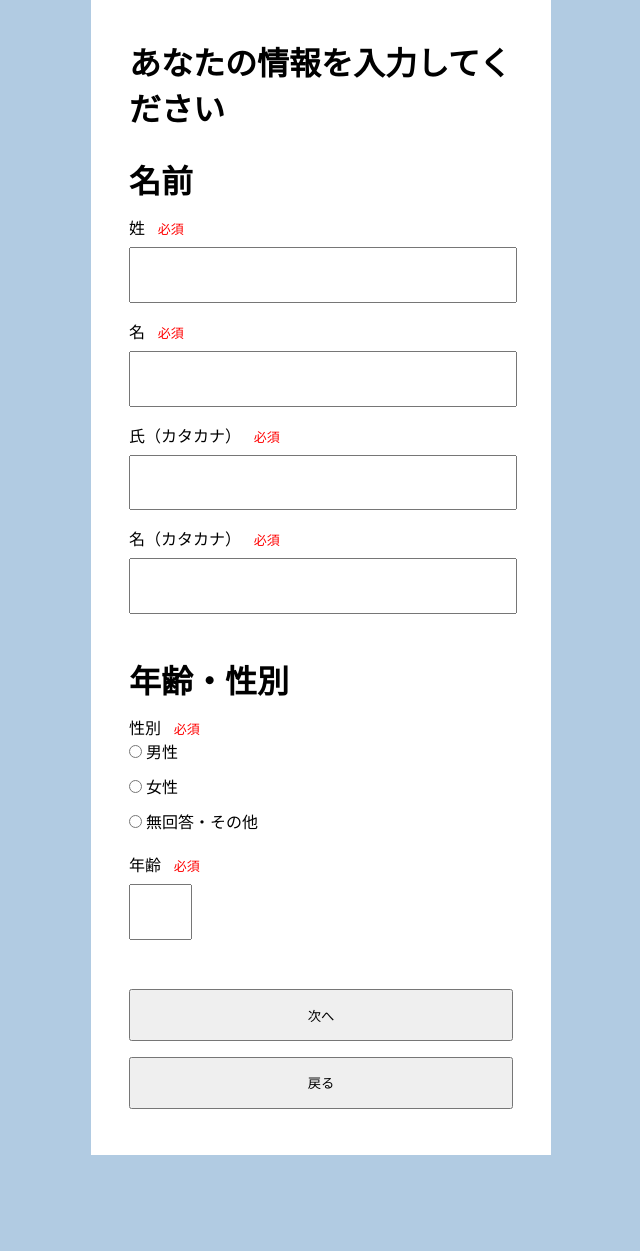
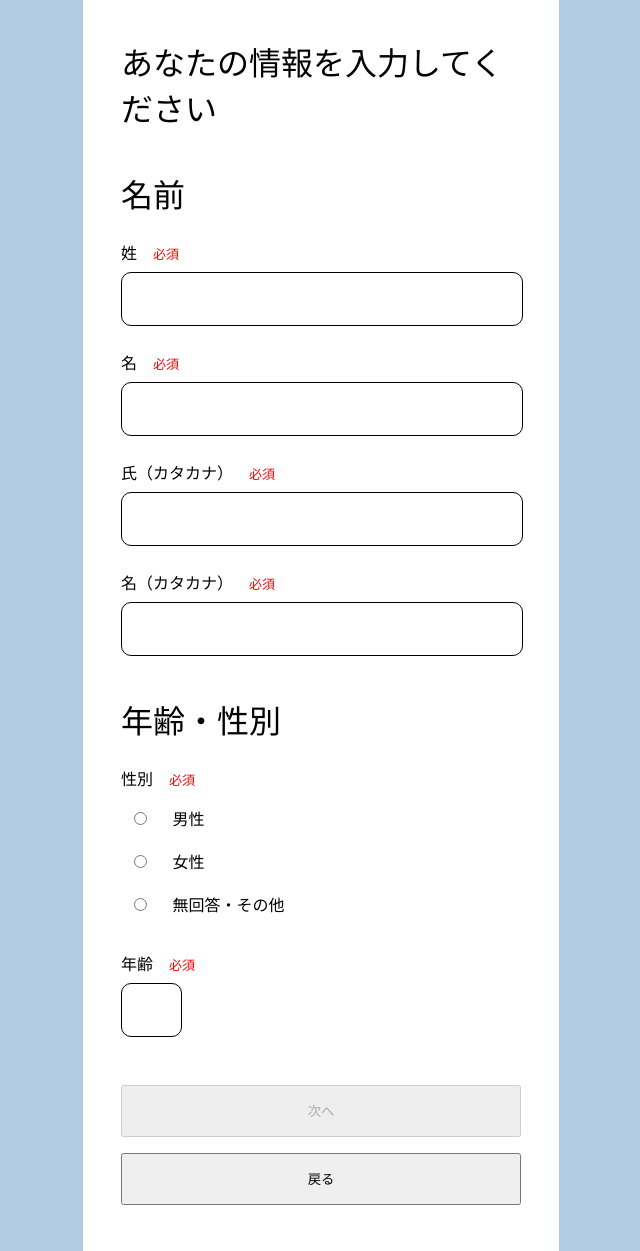
Before and after one commit to sa8na9/251015_validation, a plain HTML site: page index.html in a window 1280 px wide. Shown: the whole page, without its empty margins (319-959 px from the left). Before the commit the page ends 1155 px from the top, so only its background shows below. Drawn offline with Linux system fonts and the light colour scheme.

Commit message:
new commit

```diff
--- a/index.html
+++ b/index.html
@@ -14,54 +14,63 @@
 
         <h1 class="title">あなたの情報を入力してください</h1>
 
+        <form id="form_submit" name="form_submit">
+
             <div class="content_name">
-
                 <h1 class="sub_title">名前</h1>
 
-            <form class="form_name">
-                <label for="sei_kanji">姓<span>必須</span><br>
-                    <input type="text" name="sei_kanji" id="sei_kanji" required><br>
+                <div class="content_name_input">
+                    <label for="sei_kanji">姓<span> 必須</span><br>
+                        <input type="text" id="sei_kanji" name="name" onBlur="inputCheck(this)" required><br>
+                        <div class="error_text" id="error_sei_kanji"></div>
                     </label>
+                </div>
 
-                <label for="mei_kanji">名<span>必須</span><br>
-                    <input type="text" name="mei_kanji" id="mei_kanji" required><br>
+                <div class="content_name_input">
+                    <label for="mei_kanji">名<span> 必須</span><br>
+                        <input type="text" id="mei_kanji" name="name" onBlur="inputCheck(this)" required><br>
+                        <div class="error_text" id="error_mei_kanji"></div>
                     </label>
+                </div>
 
-                <label for="shi_kana">氏（カタカナ）<span>必須</span><br>
-                    <input type="text" name="shi_kana" id="shi_kana" required><br>
+                <div class="content_name_input">
+                    <label for="shi_kana">氏（カタカナ）<span> 必須</span><br>
+                        <input type="text" id="shi_kana" name="name" onBlur="inputCheck(this)" required><br>
+                        <div class="error_text" id="error_shi_kana"></div>
                     </label>
+                </div>
 
-                <label for="mei_kana">名（カタカナ）<span>必須</span><br>
-                    <input type="text" name="mei_kana" id="mei_kana" required><br>
+                <div class="content_name_input">
+                    <label for="mei_kana">名（カタカナ）<span> 必須</span><br>
+                        <input type="text" id="mei_kana" name="name" onBlur="inputCheck(this)" required><br>
+                        <div class="error_text" id="error_mei_kana"></div>
                     </label>
-            </form>
+                </div>
 
             </div>
 
             <div class="contents_age_gender">
-
                 <h1 class="sub_title">年齢・性別</h1>
-            <form class="form_age_gender">
 
                 <div class="content_gender">
-                    性別<span>必須</span><br>
-                    <input type="radio" id="men" name="radio_gender"><label for="men" required> 男性</label><br>
-                    <input type="radio" id="women" name="radio_gender"><label for="women" required> 女性</label><br>
-                    <input type="radio" id="other" name="radio_gender"><label for="other" required> 無回答・その他</label><br>
+                    <p>性別</p><span> 必須</span><br>
+                    <input type="radio" id="men" name="radio_gender"><label for="men" onChange="inputCheck(this)">男性</label><br>
+                    <input type="radio" id="women" name="radio_gender"><label for="women" onChange="inputCheck(this)">女性</label><br>
+                    <input type="radio" id="other" name="radio_gender"><label for="other" onChange="inputCheck(this)">無回答・その他</label><br>
                 </div>
 
                 <div class="content_age">
-                    <label for="age">年齢<span>必須</span><br>
-                        <input type="number" id="age" name="age"><br>
+                    <label for="age"><p>年齢</p><span> 必須</span><br>
+                        <input class="input_age" type="text" id="age" name="age" onBlur="inputCheck(this)" required><br>
+                        <div class="error_text" id="error_age"></div>
                     </label>
                 </div>
+            </div>
+
+            <button class="btn_next" name="btn_next" disabled>次へ</button><br>
+            <button>戻る</button>
 
         </form>
-
-        </div>
-
-        <button id="button_next">次へ</button><br>
-        <button>戻る</button>
 
     </div><!-- /main_contents -->
     <script src="script.js"></script>
--- a/script.js
+++ b/script.js
@@ -1,5 +1,119 @@
-const button_next = document.getElementById('button_next');
+// 入力値の正当性
+const checkList = {'sei_kanji': false, 'mei_kanji': false, 'shi_kana': false, 'mei_kana': false, 'gender': false, 'age': false};
 
-button_next.addEventListener('click', () => {
-    alert("ボタンクリック");
+// エラー文表示関数                 id・エラー内容ごとのメッセージを表示したいので、後述のメイン関数で引数に積んでもらう
+function displayError(subjectId, message) {
+    const errorSubject = document.getElementById(`error_${subjectId}`);
+    // 対象にエラーが発生していたら
+    if (errorSubject) {
+        errorSubject.textContent = message; // idごとのメッセージを表示
+    }
+}
+
+// エラー文削除関数
+function deleteError(subjectId) {
+    const correctSubject = document.getElementById(`error_${subjectId}`)
+    // 対象が正常に入力されていたら
+    if (correctSubject) {
+        correctSubject.textContent = ''; // エラー文削除
+    }
+}
+
+// 入力値チェック関数
+function inputCheck(user_input) {
+    let error_message = '';
+
+    // 必須入力チェック
+    if (user_input.value === '') {
+        displayError(user_input.id, '入力は必須です');
+        checkList[user_input.id] = false;
+        console.log(checkList[user_input.id]);
+        switchingButton();
+        return; // 入力されていなければ以下のチェックは不要
+    }
+
+    // 入力値チェック
+    switch (user_input.id) {
+        // <姓名>　数字・記号は弾く
+        case 'sei_kanji':
+        case 'mei_kanji':
+            if (/[^a-zA-Zー\u3040-\u309F\u30A0-\u30FF\u4E00-\u9FFF]/.test(user_input.value)) {
+                checkList[user_input.id] = false;
+                error_message = '数字、記号、空白は使えません'
+            } else {
+                checkList[user_input.id] = true;
+            }
+            break;
+
+        // <氏名>　カナ以外を弾く
+        case 'shi_kana':
+        case 'mei_kana':
+            if (/[^ァ-ヶー]/.test(user_input.value)) {
+                checkList[user_input.id] = false;
+                error_message = 'カタカナで入力してください'
+            } else {
+                checkList[user_input.id] = true;
+            }
+            break;
+
+        case 'age':
+            if (/[^0-9]/.test(user_input.value)) {
+                checkList[user_input.id] = false;
+                error_message = '半角数字で入力してください';
+            } else {
+                checkList[user_input.id] = true;
+            }
+    }
+
+    if (error_message) {
+        displayError(user_input.id, error_message);
+    } else {
+        deleteError(user_input.id);
+    }
+    console.log(checkList[user_input.id]);
+    isCheckedGender();
+    switchingButton();
+};
+
+// 性別のラジオボタンがなにかしら選択されているか判別する関数
+function isCheckedGender() {
+    const radio = document.querySelector('input[name="radio_gender"]:checked');
+        if (radio) {
+            checkList['gender'] = true;
+            return;
+        } else {
+            checkList['gender'] = false;
+        }
+}
+
+// ラジオボタンの監視
+document.querySelectorAll('input[name="radio_gender"]').forEach(radio => {
+    radio.addEventListener('change', switchingButton);
 });
+
+// ボタンの活性状況を操作する関数
+function switchingButton() {
+    isCheckedGender();
+    for (const id in checkList) {
+        if (checkList[id] == false) {
+            document.querySelector('.btn_next').disabled = true;
+            return;
+        }
+    }
+    document.querySelector('.btn_next').disabled = false;
+}
+
+// enterキーの無効化
+if (document.getElementById('form_submit')) {
+    document.getElementById('form_submit').addEventListener('keydown', (e) => {
+        if (e.key === 'Enter') {
+            e.preventDefault();
+        }
+    })
+}
+
+// 次へボタン押下
+document.form_submit.btn_next.addEventListener('click', () => {
+    alert('ボタン押下')
+    // document.form_submit.submit();
+});
--- a/style.css
+++ b/style.css
@@ -3,13 +3,32 @@
 * {
     margin: 0;
     padding: 0;
+    font-weight: normal;
 }
 
 body {
-    width: 100vw;
+    width: 100%;
     height: 100%;
     margin: auto;
     background-color: rgb(177, 203, 226);
+}
+
+input {
+    border-radius: 10px;
+    border: 1px solid black;
+}
+
+input:focus {
+    outline: 0;
+    border-color: rgb(192, 96, 0);
+}
+
+.main_contents {
+    width: 400px;
+    height: 100%;
+    margin: auto;
+    padding: 3vw;
+    background-color: white;
 }
 
 .title {
@@ -17,44 +36,48 @@ body {
 }
 
 .sub_title {
-    margin: 0 0 1vw 0;
+    margin: 5vh 0 3vh 0;
 }
 
-.main_contents {
-    width: 30vw;
-    height: 100%;
-    margin: auto;
-    padding: 3vw;
-    background-color: white;
+.content_name_input {
+    margin: 3vh 0;
 }
 
-.form_name input {
+.content_name input {
     width: 100%;
     height: 7ch;
-    margin: 1vh 0 2vh 0;
+    margin: 1vh 0 0 0;
+    text-indent: 1em;
 }
 
-.content_name {
-    margin: 0 0 2vw 0;
-}
-
-.contents_age_gender {
-    margin: 0 0 2vw 0;
-}
-
-.content_gender {
-    margin: 0 0 1vh 0;
+.content_gender p {
+    display: inline-block;
+    margin: 0 0 2vh 0;
 }
 
 .content_gender input {
-    margin: 0 0 2vh 0;
+    margin: 0 2vw 3vh 1vw;
+}
+
+.content_age {
+    margin: 0 0 5vh 0;
+}
+
+.content_age p {
+    display: inline-block;
+    margin: 2vh 0 1vh 0;
 }
 
 .content_age input {
     width: 8ch;
     height: 7ch;
-    margin: 1vh 0 2vh 0;
+    margin: 0 0 0 0;
     text-align: center;
+}
+
+.error_text {
+    font-size: small;
+    color: red;
 }
 
 span {
```
Lines whose indentation alone changed are shown as unchanged.
